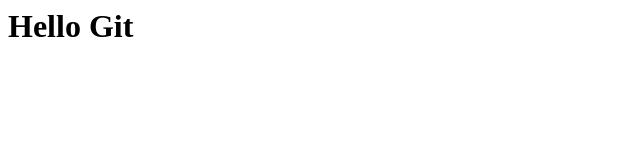
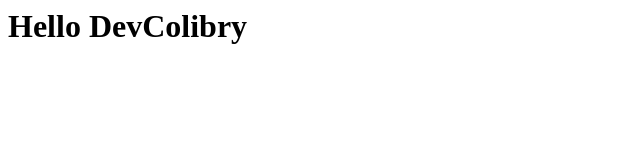
Before and after one commit to edohak77/learnGit, a plain HTML site: page index.html in a window 1280 px wide. Shown: the whole page, without its empty margins (0-640 px from the left). Drawn offline with Linux system fonts and the light colour scheme.

Commit message:
For delete

```diff
--- a/index.html
+++ b/index.html
@@ -1 +1 @@
-<h1>Hello Git</h1>
+<h1>Hello DevColibry</h1>
```
